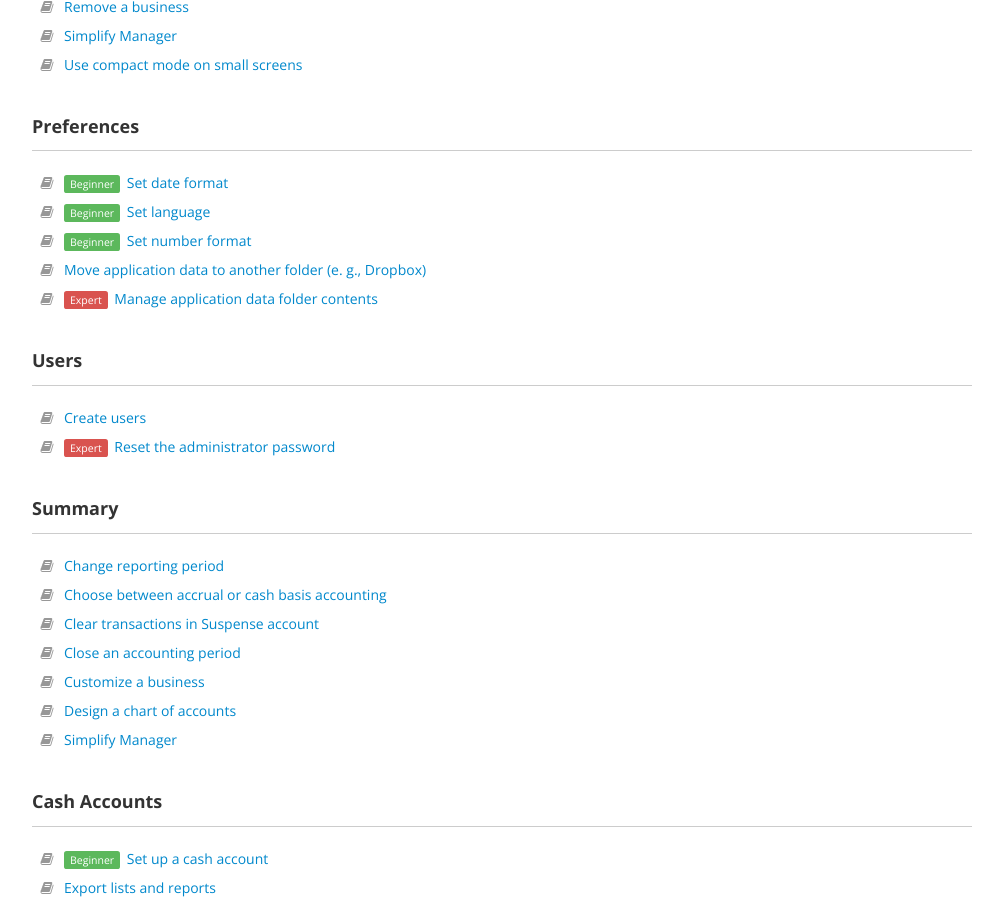
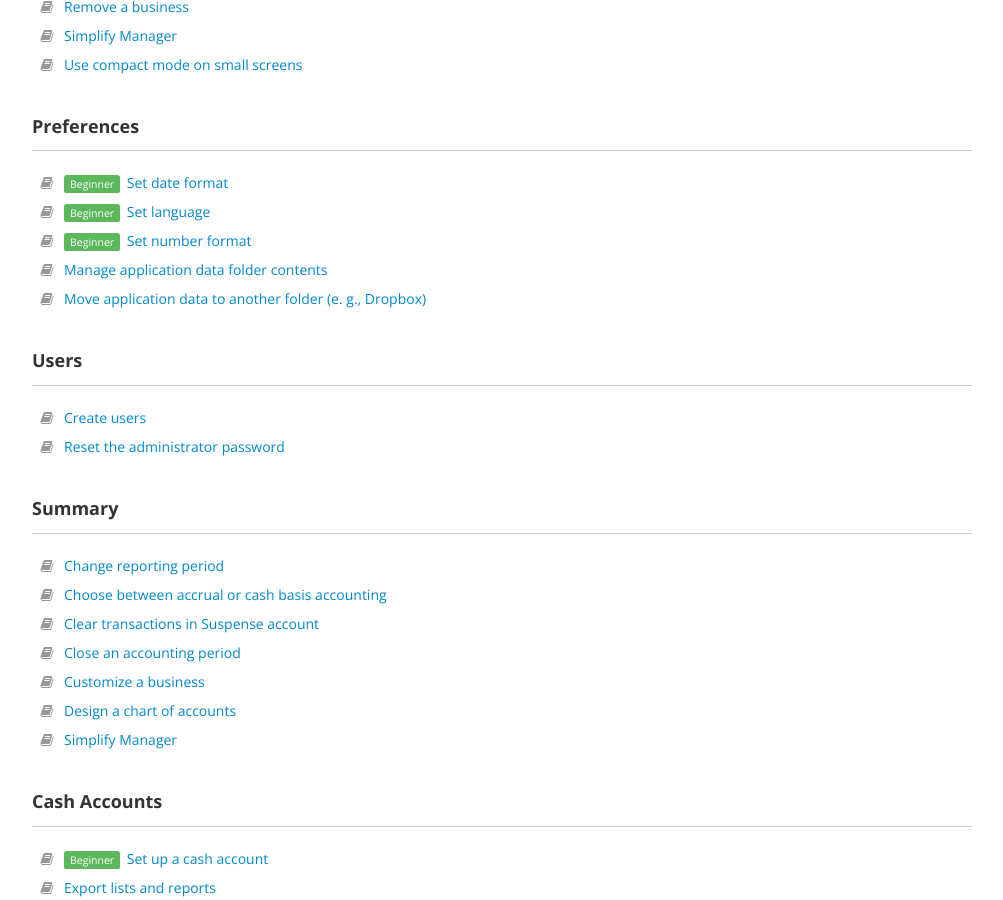
Before and after one commit to 3etechinns/www.manager.io, a Jekyll site: the page built from guides/index.html, in a window 1280 px wide and 900 px high, scrolled down 427 px. Shown: the whole window, without its empty margins (138-1141 px from the left). Built offline with Jekyll 4.4.1, drawn with Linux system fonts in a browser that asks for light colours; nearby versions of some CDN libraries; comment, search, counter and statistics services are not loaded.

Commit message:
no message

```diff
--- a/guides/index.html
+++ b/guides/index.html
@@ -20,13 +20,11 @@ span.label { font-weight: normal; margin-right: 3px; padding: 2px 6px }
   {% assign categoryTags = category.tags | split: ' ' %}
   <div style="border-bottom: 1px solid #ccc; margin-bottom: 20px"><h2>{{ category.name }}</h2></div>
   <ul class="fa-ul" style="margin-bottom: 40px">
-  {% for i in (1..3) %}
+  {% for i in (1..2) %}
     {% for guide in guides %}
 
       {% if guide.tags contains "beginner" %}
         {% if i != 1 %}{% continue %}{% endif %}
-      {% elsif guide.tags contains "expert" %}
-        {% if i != 3 %}{% continue %}{% endif %}
       {% else %}
         {% if i != 2 %}{% continue %}{% endif %}
       {% endif %}
@@ -43,7 +41,6 @@ span.label { font-weight: normal; margin-right: 3px; padding: 2px 6px }
         <li>
           <i class="fa-li fa fa-book"></i>
           {% if guide.tags contains "beginner" %}<span class="label label-success">Beginner</span>{% endif %}
-          {% if guide.tags contains "expert" %}<span class="label label-danger">Expert</span>{% endif %}
           <a href="{{ guide.id }}">{{ guide.title }}</a>
         </li>
       {% endif %}
```
